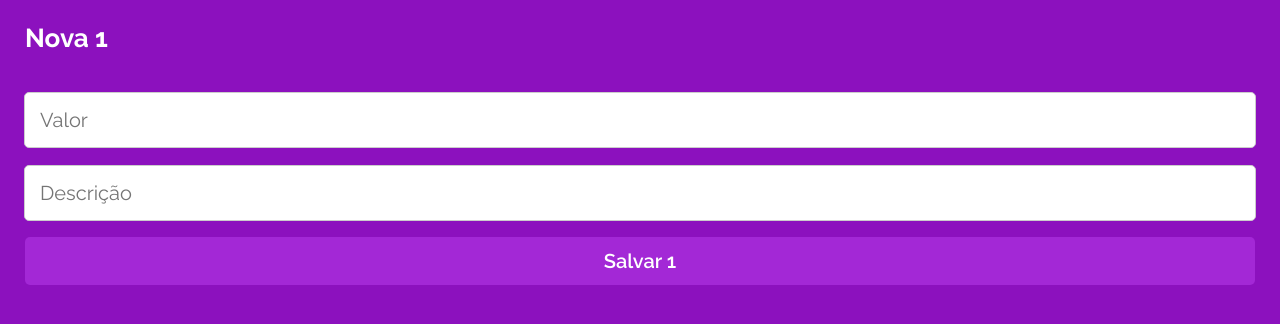
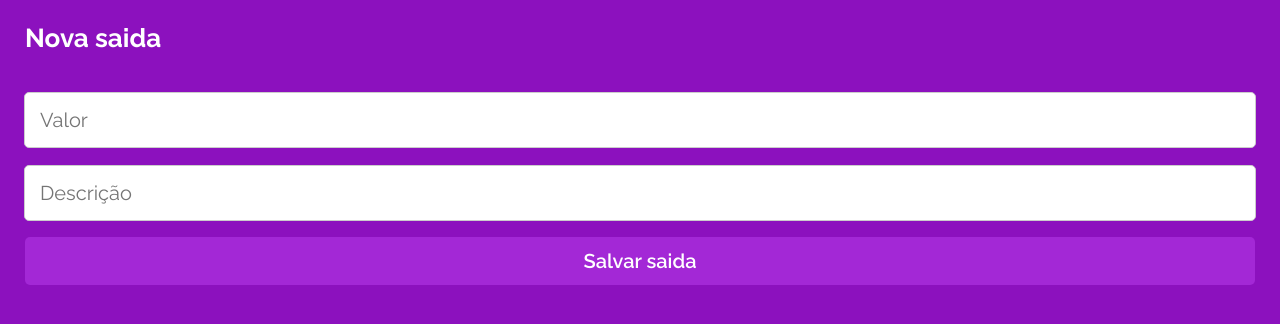
Before and after one commit to gustavohubnerc/my-wallet-front, a React (Vite) app: page /nova-transacao/1 in a window 1280 px wide. Shown: the top 324 px of the page. Built offline with nearby package versions, Linux system fonts and the light colour scheme; a web font is replaced by a local one.

Commit message:
Fix: data test

```diff
--- a/src/pages/HomePage.jsx
+++ b/src/pages/HomePage.jsx
@@ -94,7 +94,6 @@ export default function HomePage() {
             <p>Nova <br />saída</p>
         </button>
       </ButtonsContainer>
-
     </HomeContainer>
   )
 }
--- a/src/pages/TransactionPage.jsx
+++ b/src/pages/TransactionPage.jsx
@@ -34,7 +34,7 @@ export default function TransactionsPage() {
 
   return (
     <TransactionsContainer>
-      <h1>Nova {tipo}</h1>
+      <h1>Nova {(tipo === "entrada") ? "entrada" : "saida"}</h1>
       <form onSubmit={handleSubmit}>
         <input
          data-test="registry-amount-input"
@@ -54,7 +54,7 @@ export default function TransactionsPage() {
          value={transaction.description}
          onChange={handleTransaction}
         />
-        <button data-test="registry-save">Salvar {tipo}</button>
+        <button data-test="registry-save">Salvar {(tipo === "entrada") ? "entrada" : "saida"}</button>
       </form>
     </TransactionsContainer>
   )
```
